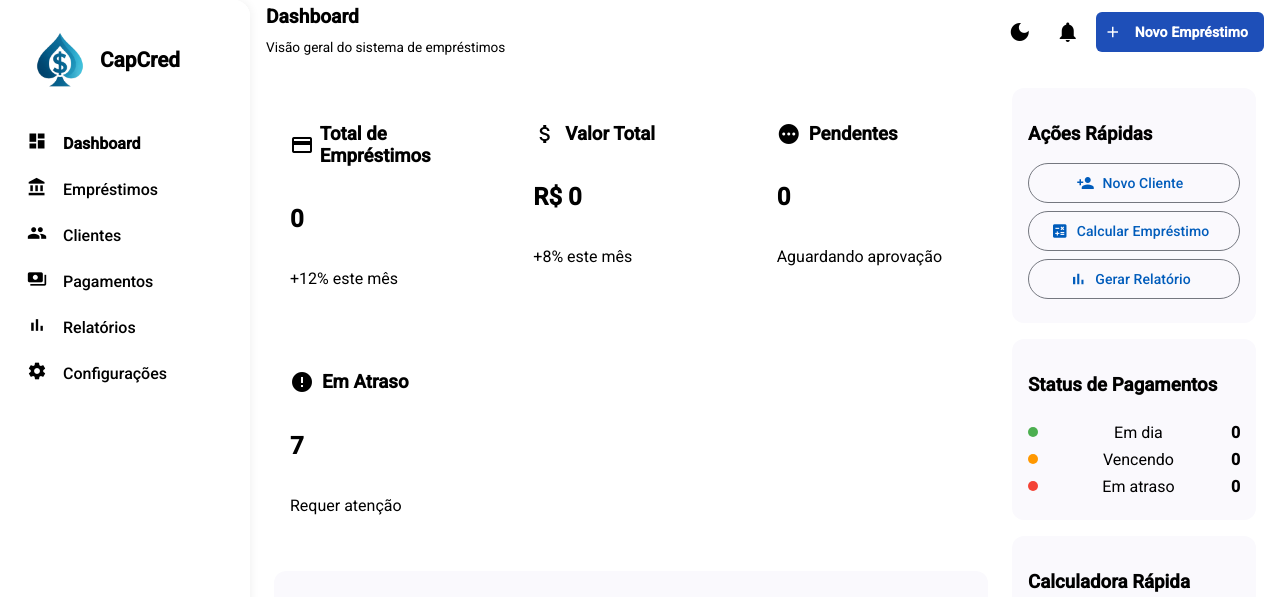
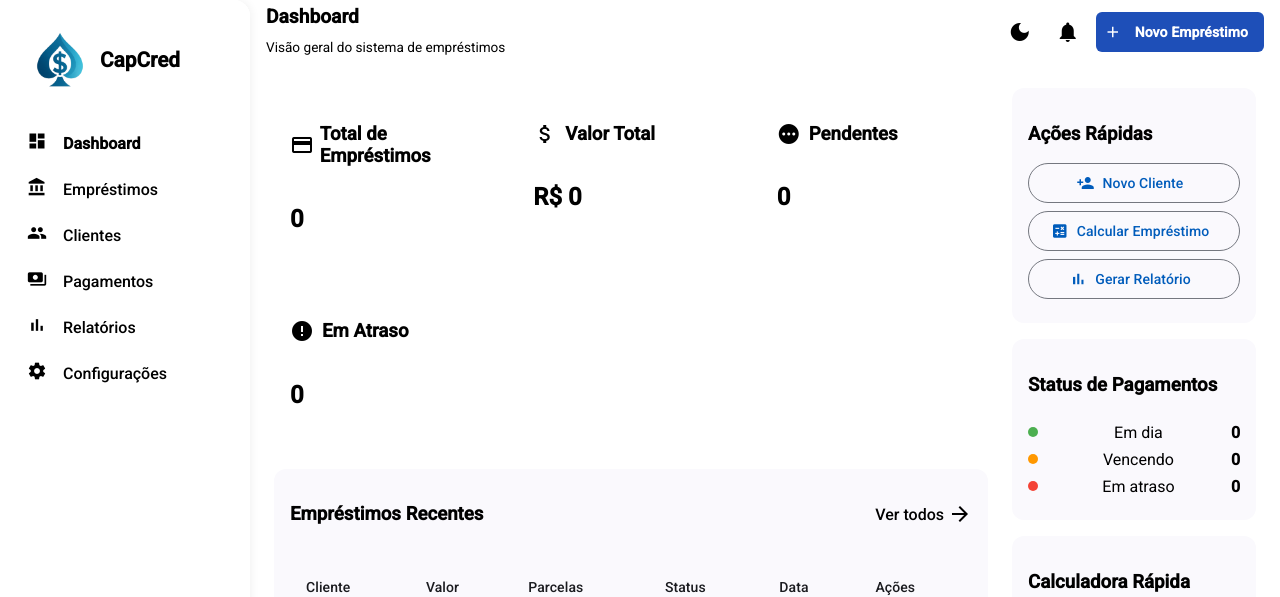
Before and after one commit to CaioGitHub/CapCred, an Angular app in the folder capcred-ui/: page /dashboard in a window 1280 px wide. Shown: the top 597 px of the page. Built offline with nearby package versions, Linux system fonts and the light colour scheme; no server answers; sample sign-in values are in the browser's storage.

Commit message:
refact: removendo e ajustando funcionalidades

```diff
--- a/capcred-ui/src/app/features/dashboard/dashboard.html
+++ b/capcred-ui/src/app/features/dashboard/dashboard.html
@@ -9,7 +9,6 @@
           <h3>{{ s.title }}</h3>
         </div>
         <h2 class="value">{{ s.displayValue }}</h2>
-        <p class="trend">{{ s.trend }}</p>
       </mat-card>
     </div>
 
--- a/capcred-ui/src/app/features/dashboard/dashboard.ts
+++ b/capcred-ui/src/app/features/dashboard/dashboard.ts
@@ -33,10 +33,10 @@ import { PaymentsService } from '../payments/payments.service';
 })
 export class Dashboard implements OnInit {
   stats = [
-    { title: 'Total de Empréstimos', value: 0, displayValue: '0', icon: 'credit_card', trend: '+12% este mês', color: 'primary' },
-    { title: 'Valor Total', value: 0, displayValue: 'R$ 0', icon: 'attach_money', trend: '+8% este mês', color: 'success' },
-    { title: 'Pendentes', value: 0, displayValue: '0', icon: 'pending', trend: 'Aguardando aprovação', color: 'warn' },
-    { title: 'Em Atraso', value: 7, displayValue: '7', icon: 'error', trend: 'Requer atenção', color: 'danger' },
+    { title: 'Total de Empréstimos', value: 0, displayValue: '0', icon: 'credit_card', color: 'primary' },
+    { title: 'Valor Total', value: 0, displayValue: 'R$ 0', icon: 'attach_money', color: 'success' },
+    { title: 'Pendentes', value: 0, displayValue: '0', icon: 'pending', color: 'warn' },
+    { title: 'Em Atraso', value: 0, displayValue: '0', icon: 'error', color: 'danger' },
   ];
 
   loans: any[] = [];
@@ -102,6 +102,11 @@ export class Dashboard implements OnInit {
       this.emDiaCount = emDia;
       this.vencendoCount = vencendo;
       this.emAtrasoCount = emAtraso;
+
+      this.stats[3].value = emAtraso;
+      this.animateCount(0, emAtraso, 800, (val) => {
+        this.stats[3].displayValue = Math.floor(val).toString();
+      });
     });
   }
 
@@ -146,6 +151,15 @@ export class Dashboard implements OnInit {
 
   calculate() {
     const { value, installments } = this.quickCalcForm.value;
-    alert(`Simulação de ${installments} para R$ ${value?.toLocaleString('pt-BR')}`);
+    const totalAmount = Number(value) || 0;
+    const installmentsCount = Number(String(installments).replace(/\D/g, '')) || 1;
+    const installmentValue = totalAmount / installmentsCount;
+
+    alert(
+      `Simulação: ${installmentsCount}x de R$ ${installmentValue.toLocaleString('pt-BR', {
+        minimumFractionDigits: 2,
+        maximumFractionDigits: 2,
+      })}`
+    );
   }
 }
```
